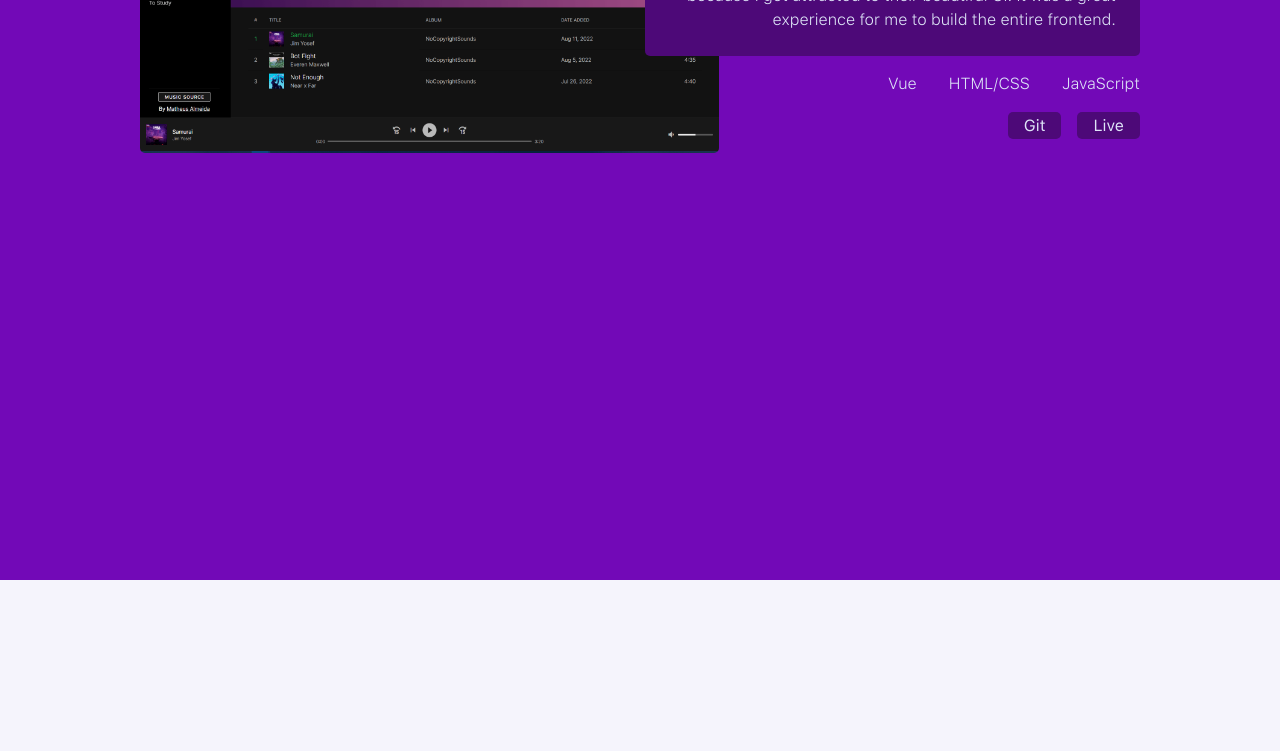
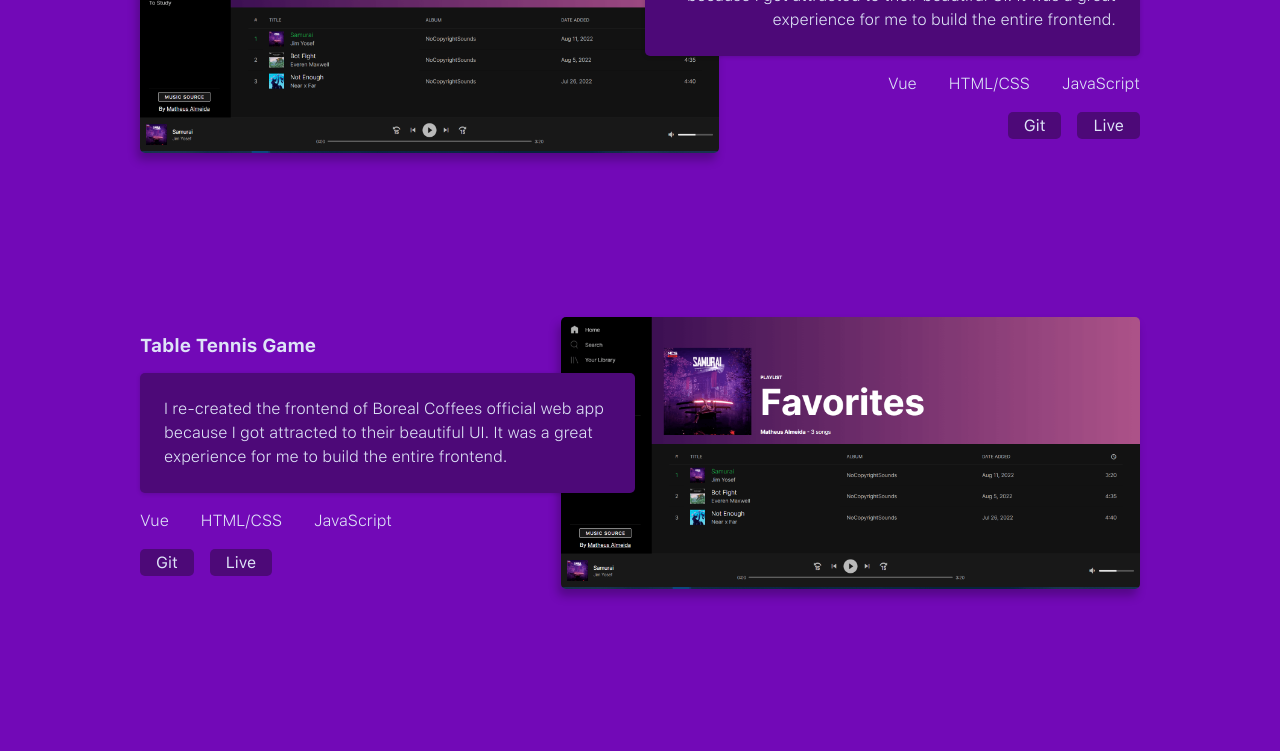
Before and after one commit to matheusjv11/My-Portfolio-, a Next.js app: page / in a window 1280 px wide. Shown: the part 1820-2571 px from the top of the page. Before the commit the page ends 2400 px from the top, so only its background shows below. Built offline with nearby package versions, Linux system fonts and the light colour scheme.

Commit message:
Adjusting some features on projects design

```diff
--- a/src/pages/components/Base/ProjectCard/index.tsx
+++ b/src/pages/components/Base/ProjectCard/index.tsx
@@ -14,7 +14,9 @@ export default function ProjectCard ({
     return(
         <ProjectCardWrapper>
             <div className="project-banner">
-                <img src={banner} alt="Project banner preview" />
+                <a href={link} target="_blank">
+                    <img src={banner} alt="Project banner preview" />
+                </a>
             </div>
            <div className="project-description">
                 <h3>{title}</h3>
--- a/src/pages/components/Base/ProjectCard/style.ts
+++ b/src/pages/components/Base/ProjectCard/style.ts
@@ -10,38 +10,71 @@ export const ProjectCardWrapper = styled.li`
 
     .project-banner {
         grid-area: 1 / 6 / -1 /-1;
-        grid-column: 1 / 8;
+
+        @media (max-width: 768px) {
+            grid-column: 1 / -1;
+            opacity: 0.2;
+        }
 
         img {
             max-width: 100%;
             border-radius: var(--radius);
+            transition: 0.2s ease-out;
+            box-shadow: rgb(0 0 0 / 26%) -3px 7px 10px;
+
+            &:hover {
+                transform: scale(1.05);
+            }
         }
     }
 
     .project-description {
         grid-area: 1 / 1 / -1 / 7;
-        grid-column: 7 / -1;
-        text-align: right;
         display: flex;
         flex-direction: column;
         gap: 1rem;
+        position: absolute;
+        text-align: left;
+
+        @media (max-width: 768px) {
+            grid-column: 1 / -1 !important;
+            padding: 2rem;
+        }
 
         .box {
             padding: 1.5rem;
             border-radius: var(--radius);
             background: var(--dark-purple);
+            box-shadow: rgba(0, 0, 0, 0.16) 0px 1px 4px;
         }
 
         .tech-row {
             display: flex;
             gap: 2rem;
-            justify-content: flex-end;
+            justify-content: flex-start;
         }
 
         .links-row {
             display: flex;
-            justify-content: flex-end;
+            justify-content: flex-start;
             gap: 1rem;
         }
     }
+
+    @media(min-width: 768px) {
+        &:nth-of-type(2n+1) {
+            .project-banner {
+                grid-column: 1 / 8;
+            }
+
+            .project-description {
+                grid-column: 7 / -1;
+                text-align: right;
+
+                .links-row, .tech-row {
+                    justify-content: flex-end;
+                }
+            }
+        }
+    }
 `;
--- a/src/pages/components/Projects/service.ts
+++ b/src/pages/components/Projects/service.ts
@@ -12,5 +12,29 @@ export const Projects: Array<Project> = [
             'JavaScript'
         ],
         banner: 'images/project-spotify.png'
+    },
+    {
+        title: 'Table Tennis Game',
+        description: 'I re-created the frontend of Boreal Coffees official web app because I got attracted to their beautiful UI. It was a great experience for me to build the entire frontend.',
+        link: 'https://music-playlist-psi.vercel.app/',
+        github: 'https://github.com/matheusjv11/Spotify-clone',
+        tech: [
+            'Vue',
+            'HTML/CSS',
+            'JavaScript'
+        ],
+        banner: 'images/project-spotify.png'
+    },
+    {
+        title: 'Netflix Clone',
+        description: 'I re-created the frontend of Boreal Coffees official web app because I got attracted to their beautiful UI. It was a great experience for me to build the entire frontend.',
+        link: 'https://music-playlist-psi.vercel.app/',
+        github: 'https://github.com/matheusjv11/Spotify-clone',
+        tech: [
+            'Vue',
+            'HTML/CSS',
+            'JavaScript'
+        ],
+        banner: 'images/project-spotify.png'
     }
 ]
--- a/src/pages/components/Projects/style.ts
+++ b/src/pages/components/Projects/style.ts
@@ -7,5 +7,9 @@ export const ProjectsSection = styled(Section)`
         padding-top: 100px;
         max-width: 1000px;
         margin: auto;
+
+        li {
+            margin-bottom: 10rem;
+        }
     }
 `;
```
